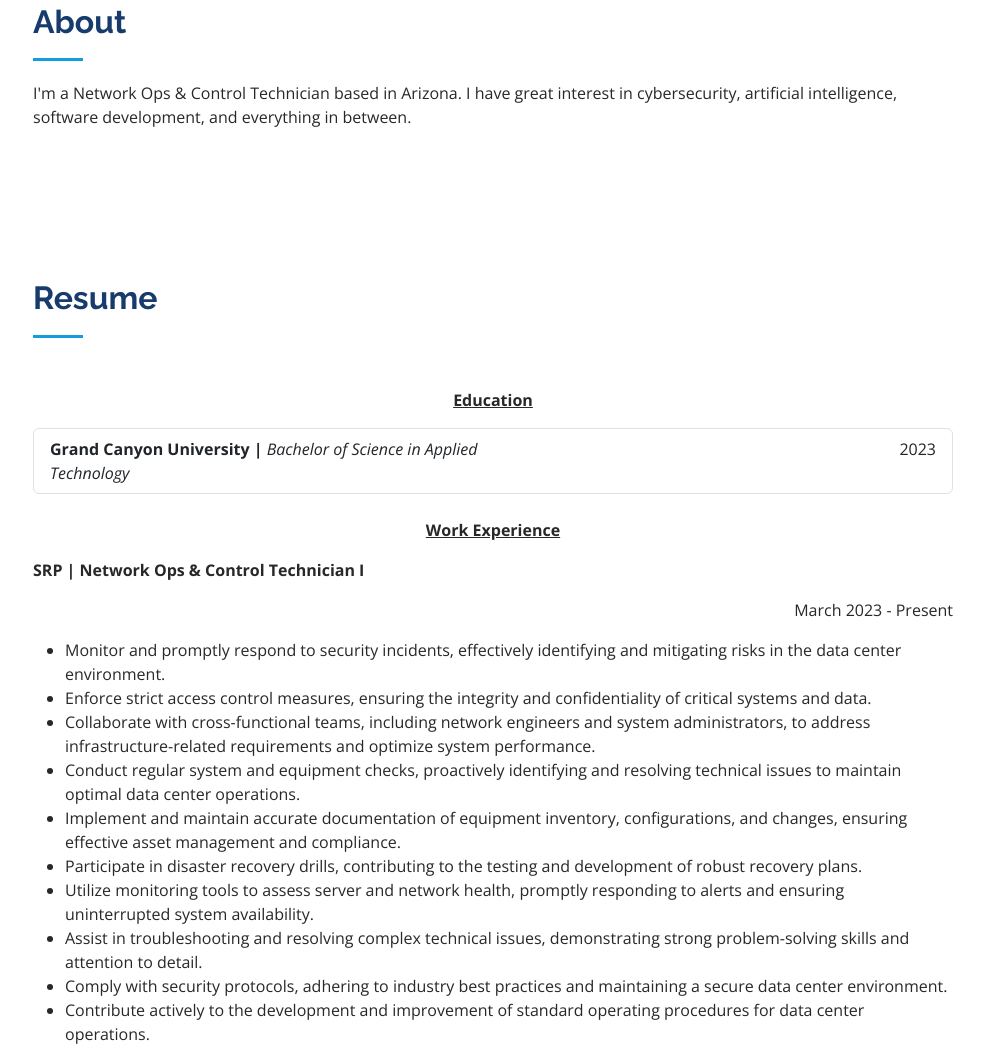
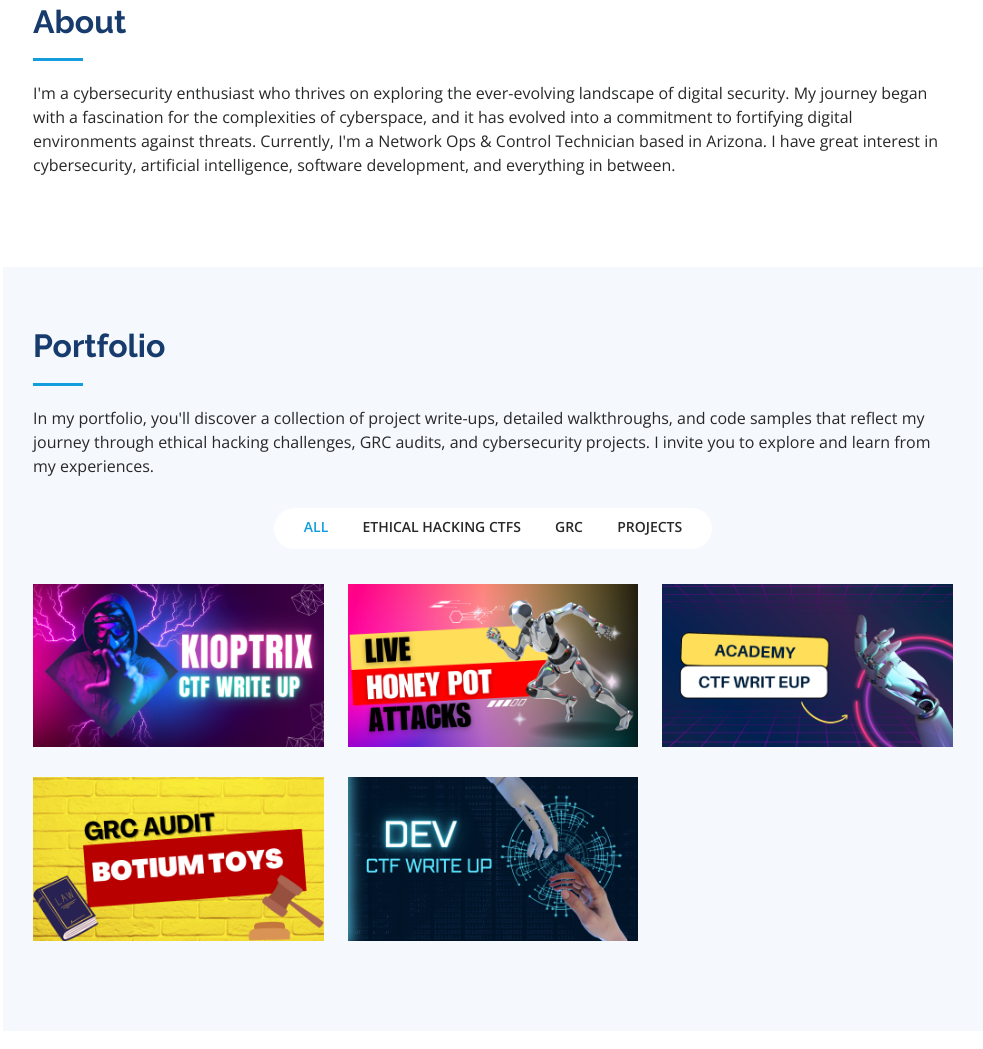
Before and after one commit to selidrium/Resume, a plain HTML site: page index.html in a window 1280 px wide. Shown: the part 857-1906 px from the top of the page, without its empty margins (297-1280 px from the left). Drawn offline with nearby package versions, Linux system fonts and the light colour scheme.

Commit message:
Updated portfolio

```diff
--- a/index.html
+++ b/index.html
@@ -52,8 +52,8 @@
         <ul>
           <li><a href="#hero" class="nav-link scrollto active"><i class="bx bx-home"></i> <span>Home</span></a></li>
           <li><a href="#about" class="nav-link scrollto"><i class="bx bx-user"></i> <span>About</span></a></li>
+          <li><a href="#portfolio" class="nav-link scrollto"><i class="bx bx-book-content"></i> <span>Portfolio</span></a></li>
           <li><a href="#resume" class="nav-link scrollto"><i class="bx bx-file-blank"></i> <span>Resume</span></a></li>
-          <!-- <li><a href="#portfolio" class="nav-link scrollto"><i class="bx bx-book-content"></i> <span>Portfolio</span></a></li> -->
           <li><a href="#contact" class="nav-link scrollto"><i class="bx bx-envelope"></i> <span>Contact</span></a></li>
         </ul>
       </nav><!-- .nav-menu -->
@@ -76,10 +76,119 @@
 
         <div class="section-title">
           <h2>About</h2>
-          <p>I'm a Network Ops & Control Technician based in Arizona. I have great interest in cybersecurity, artificial intelligence, software development, and everything in between.</p>
+          <p>I'm a cybersecurity enthusiast who thrives on exploring the ever-evolving landscape of digital security. My journey began with a fascination for the complexities of cyberspace, and it has evolved into a commitment to fortifying digital environments against threats. Currently, I'm a Network Ops & Control Technician based in Arizona. I have great interest in cybersecurity, artificial intelligence, software development, and everything in between.
+          </p>
         </div>
       </div>
     </section><!-- End About Section -->
+
+        <!-- ======= Portfolio Section ======= -->
+        <section id="portfolio" class="portfolio section-bg">
+          <div class="container">
+
+            <div class="section-title">
+              <h2>Portfolio</h2>
+              <p>In my portfolio, you'll discover a collection of project write-ups, detailed walkthroughs, and code samples that reflect my journey through ethical hacking challenges, GRC audits, and cybersecurity projects. I invite you to explore and learn from my experiences.</p>
+            </div>
+
+            <div class="row" data-aos="fade-up">
+              <div class="col-lg-12 d-flex justify-content-center">
+                <ul id="portfolio-flters">
+                  <li data-filter="*" class="filter-active">All</li>
+                  <li data-filter=".filter-ctf">Ethical Hacking CTFs</li>
+                  <li data-filter=".filter-grc">GRC</li>
+                  <li data-filter=".filter-web">Projects</li>
+                </ul>
+              </div>
+            </div>
+
+            <div class="row portfolio-container" data-aos="fade-up" data-aos-delay="100">
+
+              <div class="col-lg-4 col-md-6 portfolio-item filter-ctf">
+                <div class="portfolio-wrap">
+                  <img src="assets/img/portfolio/ctf-1.png" class="img-fluid" alt="">
+                  <div class="portfolio-links">
+                    <a href="https://github.com/selidrium/CyberSecurity-Portfolio/blob/main/EthicalHacking/Kioprix/WriteUp.md" title="Kioptrix"><i class="bx bx-link"></i></a>
+                  </div>
+                </div>
+              </div>
+
+              <div class="col-lg-4 col-md-6 portfolio-item filter-web">
+                <div class="portfolio-wrap">
+                  <img src="assets/img/portfolio/project-1.png" class="img-fluid" alt="">
+                  <div class="portfolio-links">
+                    <a href="https://www.youtube.com/watch?v=LAoDlsgeWVM&t=4s" title="YouTube Link"><i class="bx bx-link"></i></a>
+                  </div>
+                </div>
+              </div>
+
+              <div class="col-lg-4 col-md-6 portfolio-item filter-ctf">
+                <div class="portfolio-wrap">
+                  <img src="assets/img/portfolio/ctf-2.png" class="img-fluid" alt="">
+                  <div class="portfolio-links">
+                    <a href="https://github.com/selidrium/CyberSecurity-Portfolio/blob/main/EthicalHacking/Academy/WriteUp.md" title="Academy"><i class="bx bx-link"></i></a>
+                  </div>
+                </div>
+              </div>
+
+              <div class="col-lg-4 col-md-6 portfolio-item filter-grc">
+                <div class="portfolio-wrap">
+                  <img src="assets/img/portfolio/grc-1.png" class="img-fluid" alt="">
+                  <div class="portfolio-links">
+                    <a href="https://github.com/selidrium/CyberSecurity-Portfolio/blob/main/GRC-Audits/Botium%20Toys/Audit.md" title="GRC 1"><i class="bx bx-link"></i></a>
+                  </div>
+                </div>
+              </div>
+
+              <!-- <div class="col-lg-4 col-md-6 portfolio-item filter-web">
+                <div class="portfolio-wrap">
+                  <img src="assets/img/portfolio/portfolio-5.jpg" class="img-fluid" alt="">
+                  <div class="portfolio-links">
+                    <a href="portfolio-details.html" title="More Details"><i class="bx bx-link"></i></a>
+                  </div>
+                </div>
+              </div> -->
+
+              <div class="col-lg-4 col-md-6 portfolio-item filter-ctf">
+                <div class="portfolio-wrap">
+                  <img src="assets/img/portfolio/ctf-3.png" class="img-fluid" alt="">
+                  <div class="portfolio-links">
+                    <a href="https://github.com/selidrium/CyberSecurity-Portfolio/tree/main/EthicalHacking/Dev" title="Dev"><i class="bx bx-link"></i></a>
+                  </div>
+                </div>
+              </div>
+
+              <!-- <div class="col-lg-4 col-md-6 portfolio-item filter-grc">
+                <div class="portfolio-wrap">
+                  <img src="assets/img/portfolio/portfolio-7.jpg" class="img-fluid" alt="">
+                  <div class="portfolio-links">
+                    <a href="portfolio-details.html" title="GRC 2"><i class="bx bx-link"></i></a>
+                  </div>
+                </div>
+              </div> -->
+
+              <!-- <div class="col-lg-4 col-md-6 portfolio-item filter-grc">
+                <div class="portfolio-wrap">
+                  <img src="assets/img/portfolio/portfolio-8.jpg" class="img-fluid" alt="">
+                  <div class="portfolio-links">
+                    <a href="portfolio-details.html" title="GRC 3"><i class="bx bx-link"></i></a>
+                  </div>
+                </div>
+              </div> -->
+
+              <!-- <div class="col-lg-4 col-md-6 portfolio-item filter-web">
+                <div class="portfolio-wrap">
+                  <img src="assets/img/portfolio/portfolio-9.jpg" class="img-fluid" alt="">
+                  <div class="portfolio-links">
+                    <a href="portfolio-details.html" title="More Details"><i class="bx bx-link"></i></a>
+                  </div>
+                </div>
+              </div> -->
+
+            </div>
+
+          </div>
+        </section><!-- End Portfolio Section -->
 
     <!-- ======= Resume Section ======= -->
     <section id="resume" class="resume">
@@ -274,123 +383,6 @@
       </div>
     </section><!-- End Resume Section -->
 
-    <!-- ======= Portfolio Section ======= -->
-    <!-- <section id="portfolio" class="portfolio section-bg">
-      <div class="container">
-
-        <div class="section-title">
-          <h2>Portfolio</h2>
-          <p>Magnam dolores commodi suscipit. Necessitatibus eius consequatur ex aliquid fuga eum quidem. Sit sint consectetur velit. Quisquam quos quisquam cupiditate. Et nemo qui impedit suscipit alias ea. Quia fugiat sit in iste officiis commodi quidem hic quas.</p>
-        </div>
-
-        <div class="row" data-aos="fade-up">
-          <div class="col-lg-12 d-flex justify-content-center">
-            <ul id="portfolio-flters">
-              <li data-filter="*" class="filter-active">All</li>
-              <li data-filter=".filter-app">App</li>
-              <li data-filter=".filter-card">Card</li>
-              <li data-filter=".filter-web">Web</li>
-            </ul>
-          </div>
-        </div>
-
-        <div class="row portfolio-container" data-aos="fade-up" data-aos-delay="100">
-
-          <div class="col-lg-4 col-md-6 portfolio-item filter-app">
-            <div class="portfolio-wrap">
-              <img src="assets/img/portfolio/portfolio-1.jpg" class="img-fluid" alt="">
-              <div class="portfolio-links">
-                <a href="assets/img/portfolio/portfolio-1.jpg" data-gallery="portfolioGallery" class="portfolio-lightbox" title="App 1"><i class="bx bx-plus"></i></a>
-                <a href="portfolio-details.html" title="More Details"><i class="bx bx-link"></i></a>
-              </div>
-            </div>
-          </div>
-
-          <div class="col-lg-4 col-md-6 portfolio-item filter-web">
-            <div class="portfolio-wrap">
-              <img src="assets/img/portfolio/portfolio-2.jpg" class="img-fluid" alt="">
-              <div class="portfolio-links">
-                <a href="assets/img/portfolio/portfolio-2.jpg" data-gallery="portfolioGallery" class="portfolio-lightbox" title="Web 3"><i class="bx bx-plus"></i></a>
-                <a href="portfolio-details.html" title="More Details"><i class="bx bx-link"></i></a>
-              </div>
-            </div>
-          </div>
-
-          <div class="col-lg-4 col-md-6 portfolio-item filter-app">
-            <div class="portfolio-wrap">
-              <img src="assets/img/portfolio/portfolio-3.jpg" class="img-fluid" alt="">
-              <div class="portfolio-links">
-                <a href="assets/img/portfolio/portfolio-3.jpg" data-gallery="portfolioGallery" class="portfolio-lightbox" title="App 2"><i class="bx bx-plus"></i></a>
-                <a href="portfolio-details.html" title="More Details"><i class="bx bx-link"></i></a>
-              </div>
-            </div>
-          </div>
-
-          <div class="col-lg-4 col-md-6 portfolio-item filter-card">
-            <div class="portfolio-wrap">
-              <img src="assets/img/portfolio/portfolio-4.jpg" class="img-fluid" alt="">
-              <div class="portfolio-links">
-                <a href="assets/img/portfolio/portfolio-4.jpg" data-gallery="portfolioGallery" class="portfolio-lightbox" title="Card 2"><i class="bx bx-plus"></i></a>
-                <a href="portfolio-details.html" title="More Details"><i class="bx bx-link"></i></a>
-              </div>
-            </div>
-          </div>
-
-          <div class="col-lg-4 col-md-6 portfolio-item filter-web">
-            <div class="portfolio-wrap">
-              <img src="assets/img/portfolio/portfolio-5.jpg" class="img-fluid" alt="">
-              <div class="portfolio-links">
-                <a href="assets/img/portfolio/portfolio-5.jpg" data-gallery="portfolioGallery" class="portfolio-lightbox" title="Web 2"><i class="bx bx-plus"></i></a>
-                <a href="portfolio-details.html" title="More Details"><i class="bx bx-link"></i></a>
-              </div>
-            </div>
-          </div>
-
-          <div class="col-lg-4 col-md-6 portfolio-item filter-app">
-            <div class="portfolio-wrap">
-              <img src="assets/img/portfolio/portfolio-6.jpg" class="img-fluid" alt="">
-              <div class="portfolio-links">
-                <a href="assets/img/portfolio/portfolio-6.jpg" data-gallery="portfolioGallery" class="portfolio-lightbox" title="App 3"><i class="bx bx-plus"></i></a>
-                <a href="portfolio-details.html" title="More Details"><i class="bx bx-link"></i></a>
-              </div>
-            </div>
-          </div>
-
-          <div class="col-lg-4 col-md-6 portfolio-item filter-card">
-            <div class="portfolio-wrap">
-              <img src="assets/img/portfolio/portfolio-7.jpg" class="img-fluid" alt="">
-              <div class="portfolio-links">
-                <a href="assets/img/portfolio/portfolio-7.jpg" data-gallery="portfolioGallery" class="portfolio-lightbox" title="Card 1"><i class="bx bx-plus"></i></a>
-                <a href="portfolio-details.html" title="More Details"><i class="bx bx-link"></i></a>
-              </div>
-            </div>
-          </div>
-
-          <div class="col-lg-4 col-md-6 portfolio-item filter-card">
-            <div class="portfolio-wrap">
-              <img src="assets/img/portfolio/portfolio-8.jpg" class="img-fluid" alt="">
-              <div class="portfolio-links">
-                <a href="assets/img/portfolio/portfolio-8.jpg" data-gallery="portfolioGallery" class="portfolio-lightbox" title="Card 3"><i class="bx bx-plus"></i></a>
-                <a href="portfolio-details.html" title="More Details"><i class="bx bx-link"></i></a>
-              </div>
-            </div>
-          </div>
-
-          <div class="col-lg-4 col-md-6 portfolio-item filter-web">
-            <div class="portfolio-wrap">
-              <img src="assets/img/portfolio/portfolio-9.jpg" class="img-fluid" alt="">
-              <div class="portfolio-links">
-                <a href="assets/img/portfolio/portfolio-9.jpg" data-gallery="portfolioGallery" class="portfolio-lightbox" title="Web 3"><i class="bx bx-plus"></i></a>
-                <a href="portfolio-details.html" title="More Details"><i class="bx bx-link"></i></a>
-              </div>
-            </div>
-          </div>
-
-        </div>
-
-      </div> -->
-    </section><!-- End Portfolio Section -->
-
     <!-- ======= Contact Section ======= -->
     <section id="contact" class="contact">
       <div class="container">
```
Also changed, not shown: assets/img/portfolio/ctf-1.png (added), assets/img/portfolio/ctf-2.png (added), assets/img/portfolio/ctf-3.png (added), assets/img/portfolio/grc-1.png (added), assets/img/portfolio/project-1.png (added).
